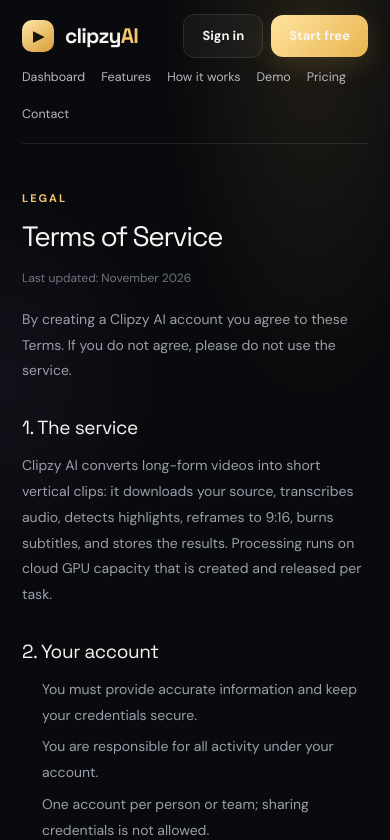
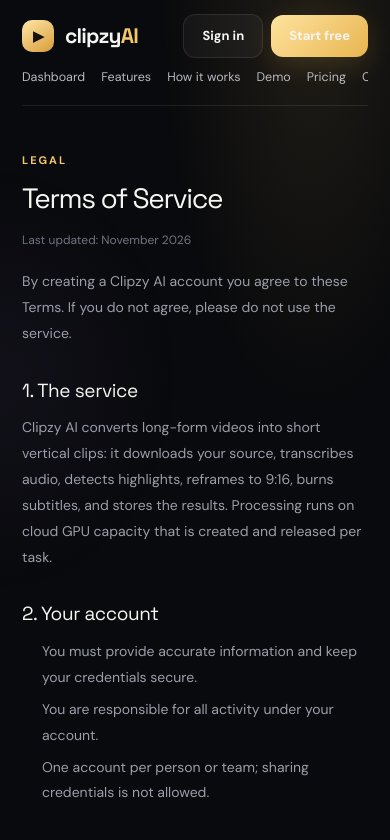
Before and after one commit to jayras150/ClipziAI, a Next.js app in the folder frontend/: page /terms in a window 390 px wide. Shown: the top 840 px of the page. Built offline with nearby package versions, Linux system fonts and the light colour scheme.

Commit message:
style(ui): menu mobile satu baris bisa digeser

```diff
--- a/frontend/src/app/theme.css
+++ b/frontend/src/app/theme.css
@@ -1060,6 +1060,7 @@ select.ui-input option:hover {
     width: 100%;
     gap: 16px;
     font-size: 12.5px;
+    flex-wrap: nowrap;
     overflow-x: auto;
     white-space: nowrap;
     padding-bottom: 2px;
```
